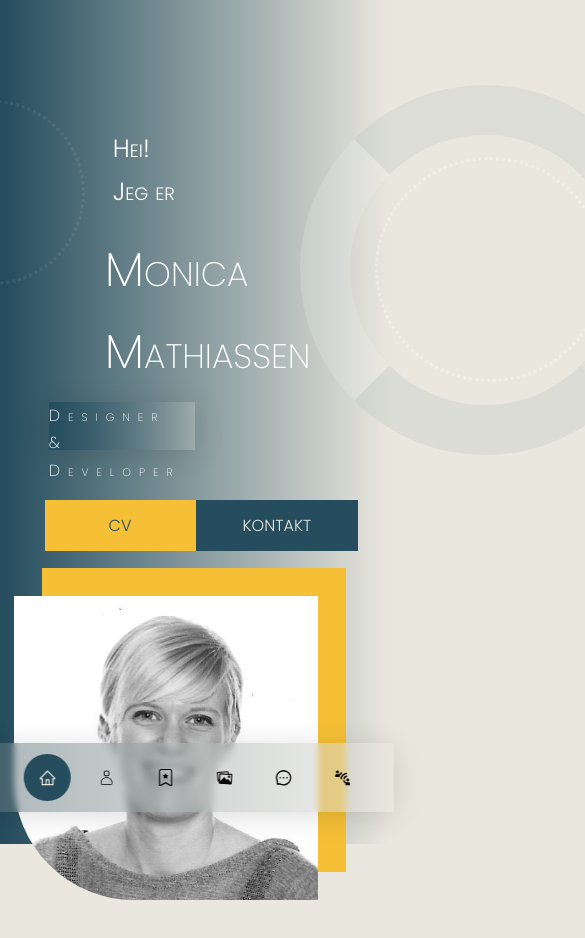
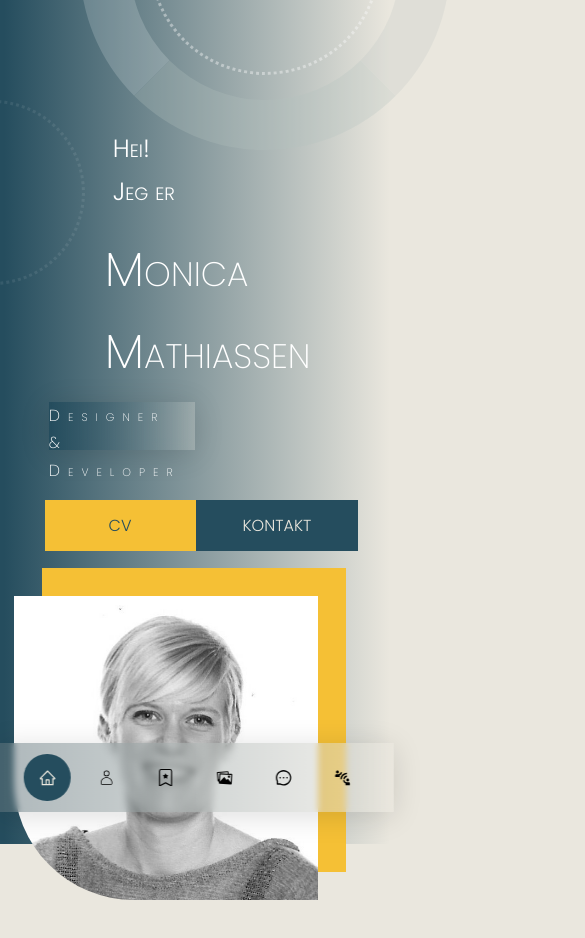
Before and after one commit to monmath/monica-portfolio, a React (Create React App) app: page / in a window 390 px wide. Shown: the top 938 px of the page, 585 px wide, since content can reach past the window. Built offline with nearby package versions, Linux system fonts and the light colour scheme.

Commit message:
Update home.css

```diff
--- a/src/components/home/home.css
+++ b/src/components/home/home.css
@@ -167,17 +167,16 @@ h5.subtitle__intro{
     border-radius: 0px 0px 0px 120px;
     box-shadow: 28px -28px var(--color-yellow);
     z-index: 1;
-
 }
 
   #home-outer-circle{
-    left: 300px;
-    top: 85px;
+    left: 80px;
+    top: -220px;
 }
 
   #home-inner-circle{
-    top: 307px;
-    left: 525px;
+    top: 0px;
+    left: 300px;
 }
 
   #home-inner-circle02{
```
